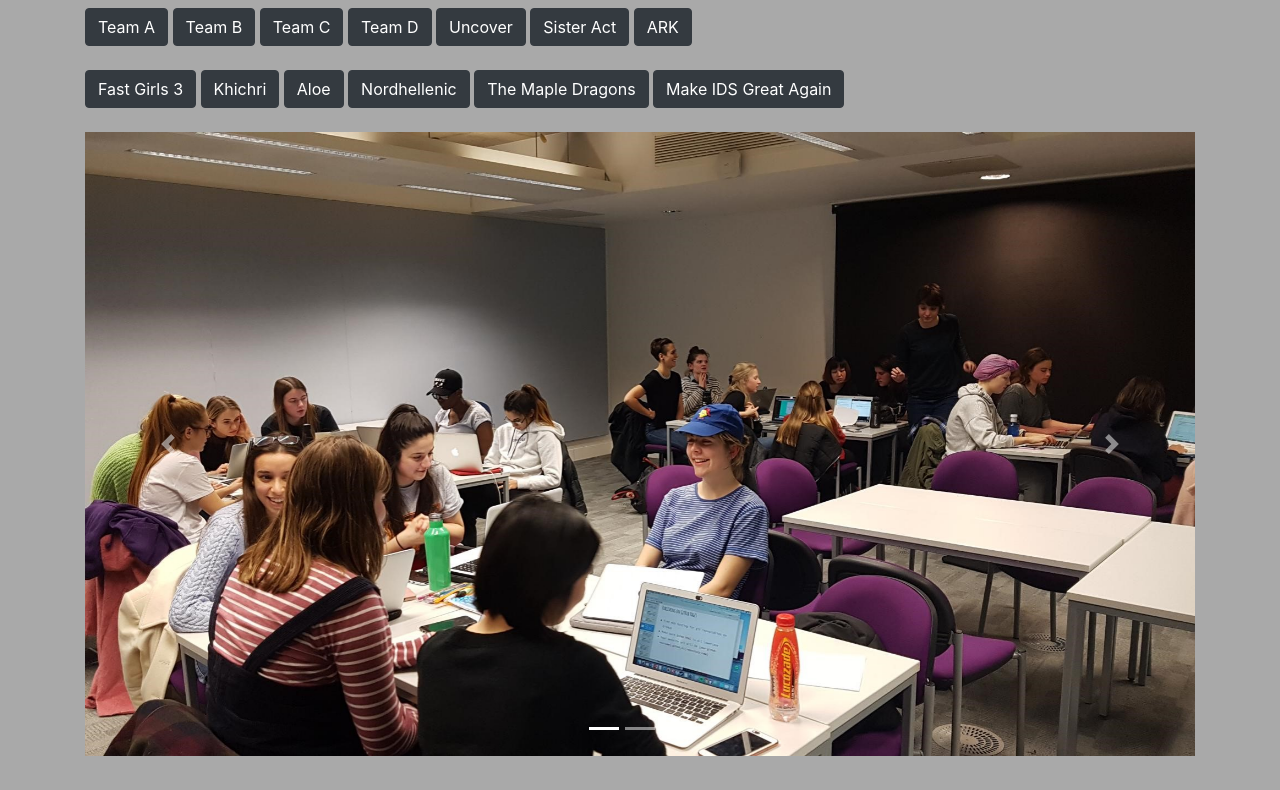
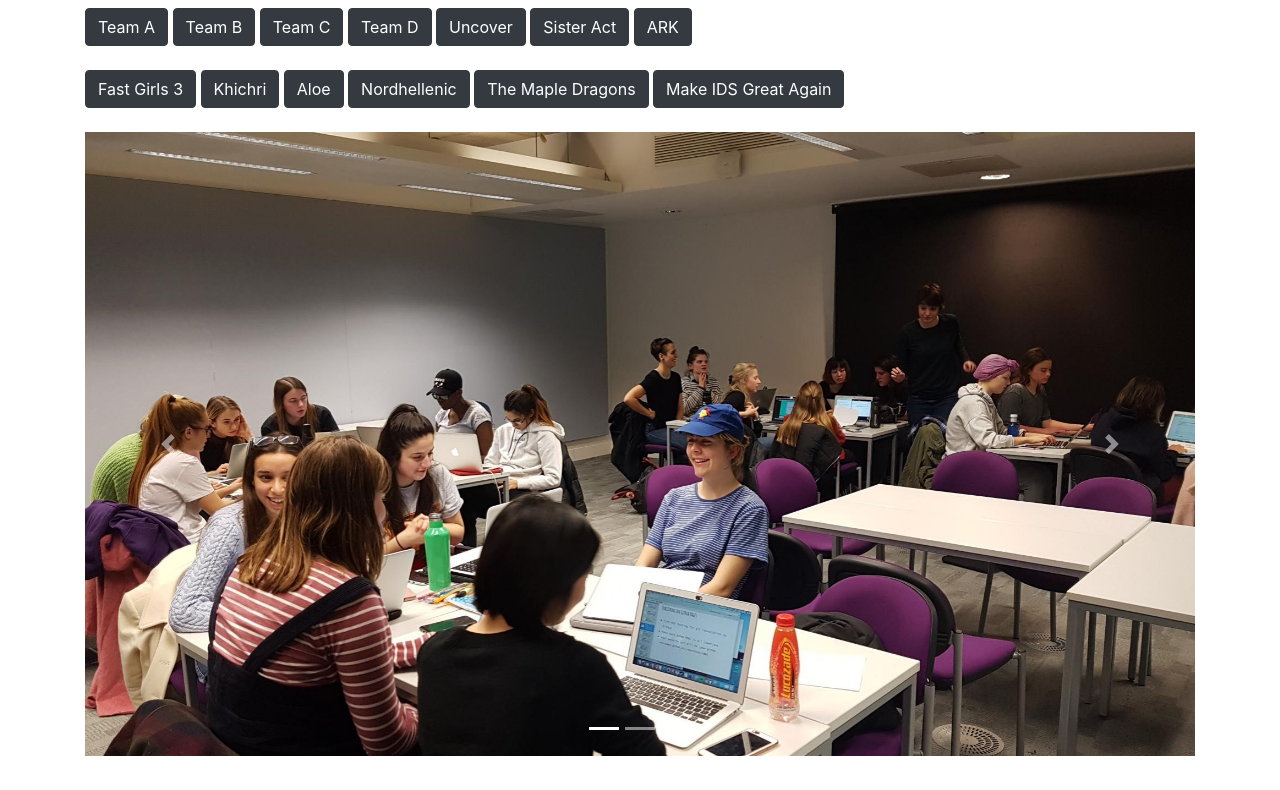
Before and after one commit to kaleynewt/Code-First, a plain HTML site: page index.html in a window 1280 px wide. Shown: the part 496-1286 px from the top of the page. Drawn offline with nearby package versions, Linux system fonts and the light colour scheme.

Commit message:
css bg
back to white

```diff
--- a/style.css
+++ b/style.css
@@ -21,8 +21,3 @@ font-family: verdana;
 
 .btn btn-dark{
 padding: 5px
-
-}
-body {
-  background-color: darkgrey;
-}
```
